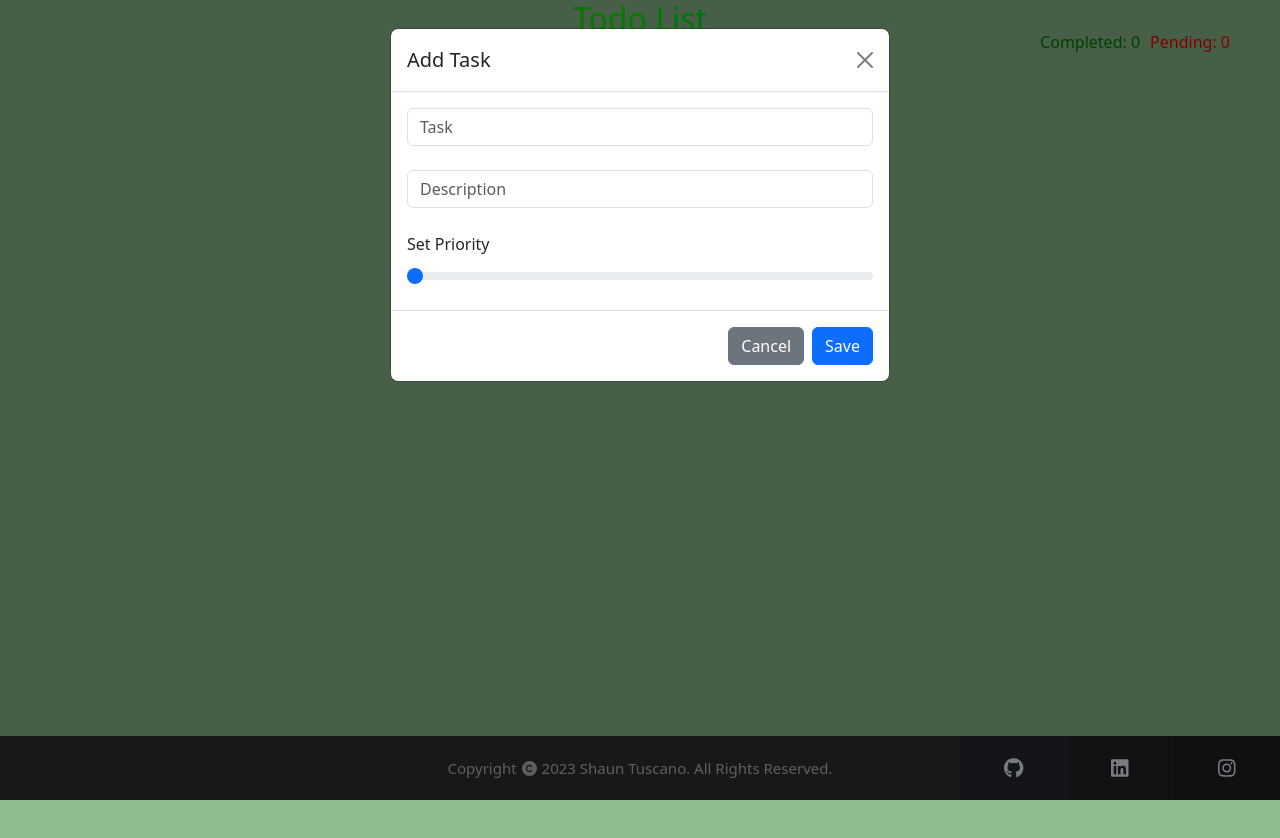
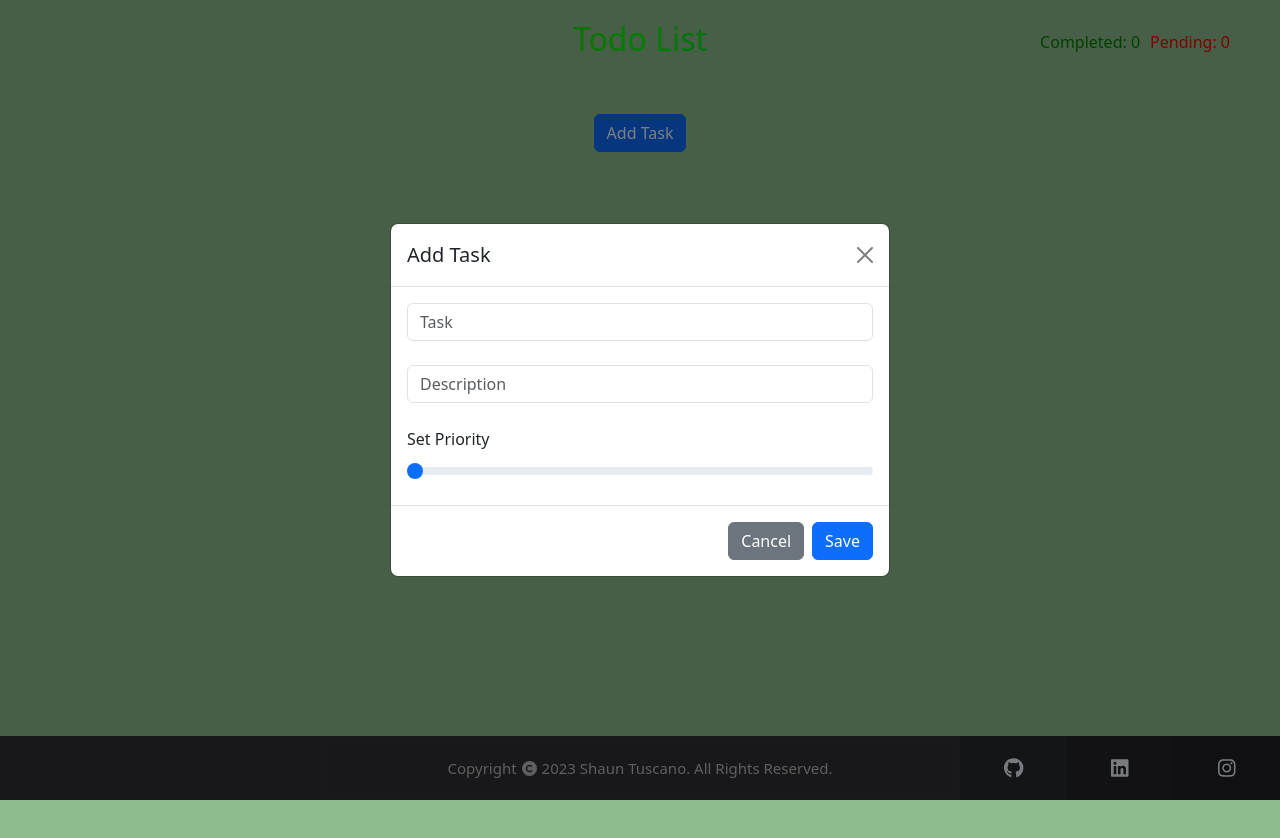
Before and after one commit to shaun-tuscano/Todo-List, a React (Create React App) app: page / in a window 1280 px wide. Both pictures are taken after a click on the button "Add Task". Shown: the top 838 px of the page. Built offline with nearby package versions, Linux system fonts and the light colour scheme.

Commit message:
few bug fixes

```diff
--- a/package.json
+++ b/package.json
@@ -1,5 +1,6 @@
 {
   "name": "test_project",
+  "homepage": " https://shaun-tuscano.github.io/Todo-List",
   "version": "0.1.0",
   "private": true,
   "dependencies": {
@@ -20,6 +21,8 @@
     "web-vitals": "^2.1.4"
   },
   "scripts": {
+    "predeploy" : "npm run build",
+    "deploy": "gh-pages -d build",
     "start": "react-scripts start",
     "build": "react-scripts build",
     "test": "react-scripts test",
@@ -42,5 +45,8 @@
       "last 1 firefox version",
       "last 1 safari version"
     ]
+  },
+  "devDependencies": {
+    "gh-pages": "^6.1.0"
   }
 }
--- a/src/App.css
+++ b/src/App.css
@@ -10,11 +10,15 @@ padding: 10px;
 
 } */
 
+
+
 .App {
   text-align: center;
-  /* padding: 20px; */
+   padding-top: 20px;
+   padding-bottom: 64px;
   width: 100%;
-  height: 108vh;
+  height: 100vh;
+  overflow-y: auto;
 }
 
 .taskbutton {
--- a/src/App.js
+++ b/src/App.js
@@ -17,7 +17,11 @@ function App() {
   const[isEdit,setIsIdit]=useState(false) // decides weather user is editing previously created task
   const [completedCount, setCompletedCount] = useState(0); //gives number of completed tasks
 
-  const toggle = () => setAddTaskModal(!addTaskModal);//sets value of addTaskModal
+  const toggle = (isCancel) => {
+    setAddTaskModal(!addTaskModal);
+    if(isCancel)
+    {setDataObj({ Task: "", Description: "" ,Priorty : 0});}
+  }//sets value of addTaskModal
 
 
 
@@ -69,8 +73,8 @@ function App() {
     toast.error("Task name is mandatory");
     return false
   }
-  else if(dataObj.Description.length===0){
-    toast.error("Task description is mandatory");
+  else if(dataObj.Priorty === 0){
+    toast.error("Task Priority is mandatory");
     return false
   }
   return true
@@ -114,8 +118,8 @@ function App() {
   function addMoreModal() {
     return (
       <div >
-        <Modal isOpen={addTaskModal} toggle={toggle} >
-          <ModalHeader toggle={toggle}>Add Task</ModalHeader>
+        <Modal isOpen={addTaskModal} toggle={toggle} centered >
+          <ModalHeader toggle={()=>toggle()}>Add Task</ModalHeader>
           <ModalBody>
           <Input type='text' name='Task' placeholder='Task' onChange={handleChange} value={dataObj.Task}></Input>
           <br/>
@@ -127,7 +131,7 @@ function App() {
           <Input type='range' name='Priorty' onChange={handleChange} value={dataObj.Priorty}></Input>
           </ModalBody>
           <ModalFooter>
-          <Button color="secondary" onClick={toggle}>
+          <Button color="secondary" onClick={()=>toggle(true)}>
               Cancel
             </Button>
             <Button color="primary" onClick={onSave}>Save</Button>{' '}
--- a/src/components/Styles/footer.css
+++ b/src/components/Styles/footer.css
@@ -157,5 +157,4 @@ a {
 .footer{
 position: sticky;
 bottom: 0;
-
 }
--- a/src/components/Tasks.js
+++ b/src/components/Tasks.js
@@ -12,7 +12,7 @@ function Task({ dataObjects, handleEdit, handleDelete, handleTaskComplete }) {
 
 
   const handlecolour = (Priority) => {
-    const colourToUse = Priority >= 90 ? "danger" : Priority >= 50 ? "warning" : "info"
+    const colourToUse = Priority >= 80 ? "danger" : Priority >= 50 ? "warning" : "info"
     return colourToUse
   }
 
@@ -41,9 +41,11 @@ function Task({ dataObjects, handleEdit, handleDelete, handleTaskComplete }) {
             </CardBody>
             <CardFooter >
               <div className='icons-container'>
-                <Button color="success" onClick={(e) => handleTaskComplete(e, item)}>
-                  success
+                <div style={{marginRight: 16 }}>
+                <Button color="success"  onClick={(e) => handleTaskComplete(e, item)}>
+                  Done
                 </Button>
+                </div>
                 <div>
                   &nbsp;&nbsp;&nbsp;&nbsp;
                   <FaTrash className="icon" onClick={() => handleDelete(item.id)} />
--- a/src/index.css
+++ b/src/index.css
@@ -8,6 +8,7 @@ body {
   width: 100%;
   height: 100vh;
   background-color: darkseagreen !important;
+  overflow-y: hidden !important;
 }
 
 code {
```
Also changed, not shown: 1 other file (tests, documents, lock files or other folders).
